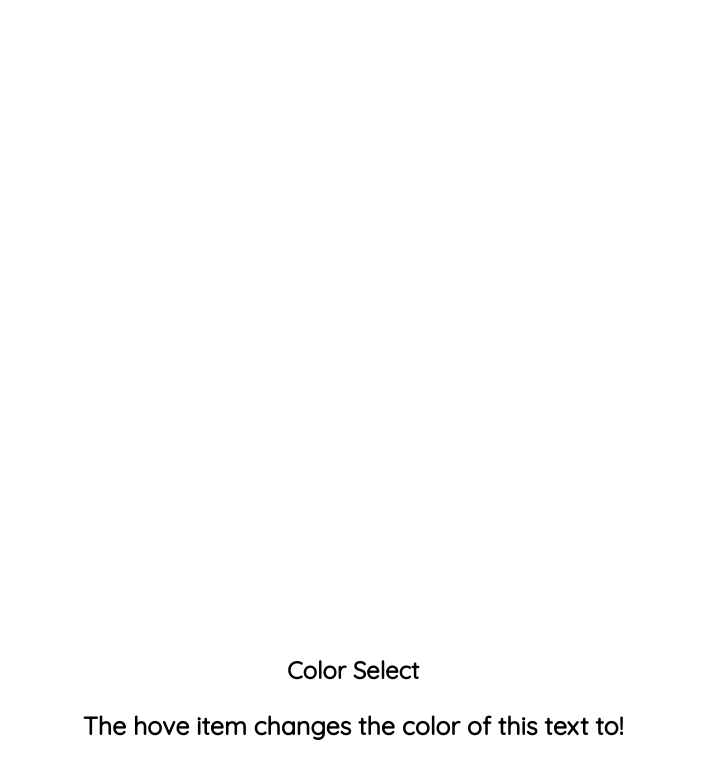
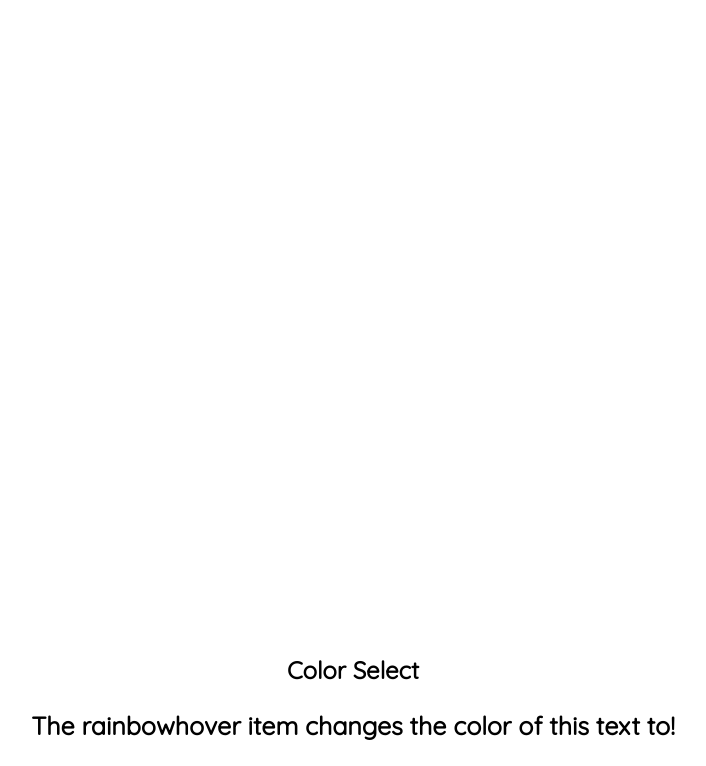
Before and after one commit to talonbragg/RainbowHover, a website: page index.html in a window 1280 px wide. Shown: the part 219-985 px from the top of the page, without its empty margins (287-993 px from the left). Drawn offline with Linux system fonts and the light colour scheme.

Commit message:
Update index.html

```diff
--- a/index.html
+++ b/index.html
@@ -30,7 +30,7 @@
   <h3>Click on the Hex code to copy it.</h3>
   <div id="text">🌈</div>
   <h2>Color Select</h2>
-  <p id="pchange" style="text-align:center;font-size:25px;"><strong>The hove item changes the color of this text to!</strong></p>
+  <p id="pchange" style="text-align:center;font-size:25px;"><strong>The rainbowhover item changes the color of this text to!</strong></p>
   <script type="text/javascript">
     var div = document.getElementById('text'),
       randomColor = function(e) {
```
